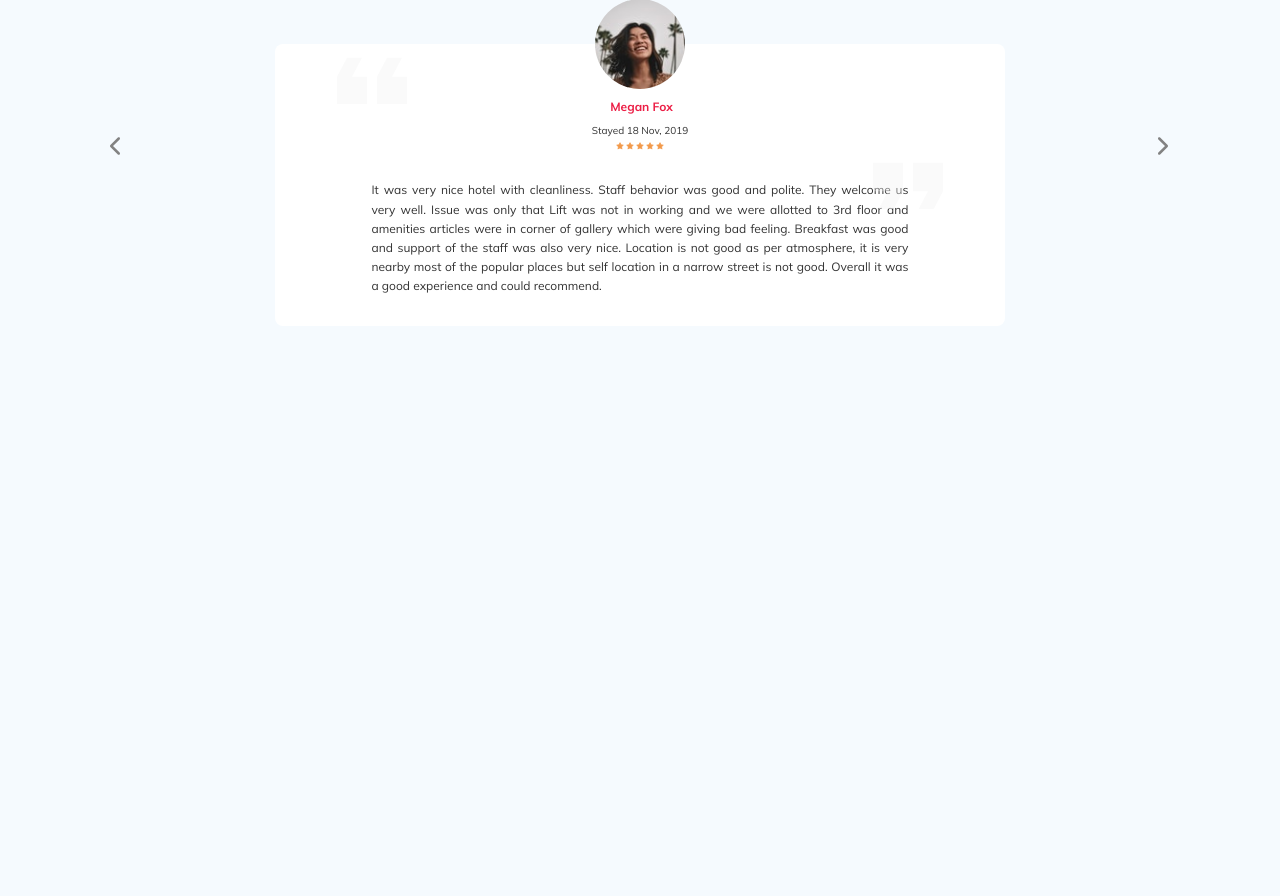
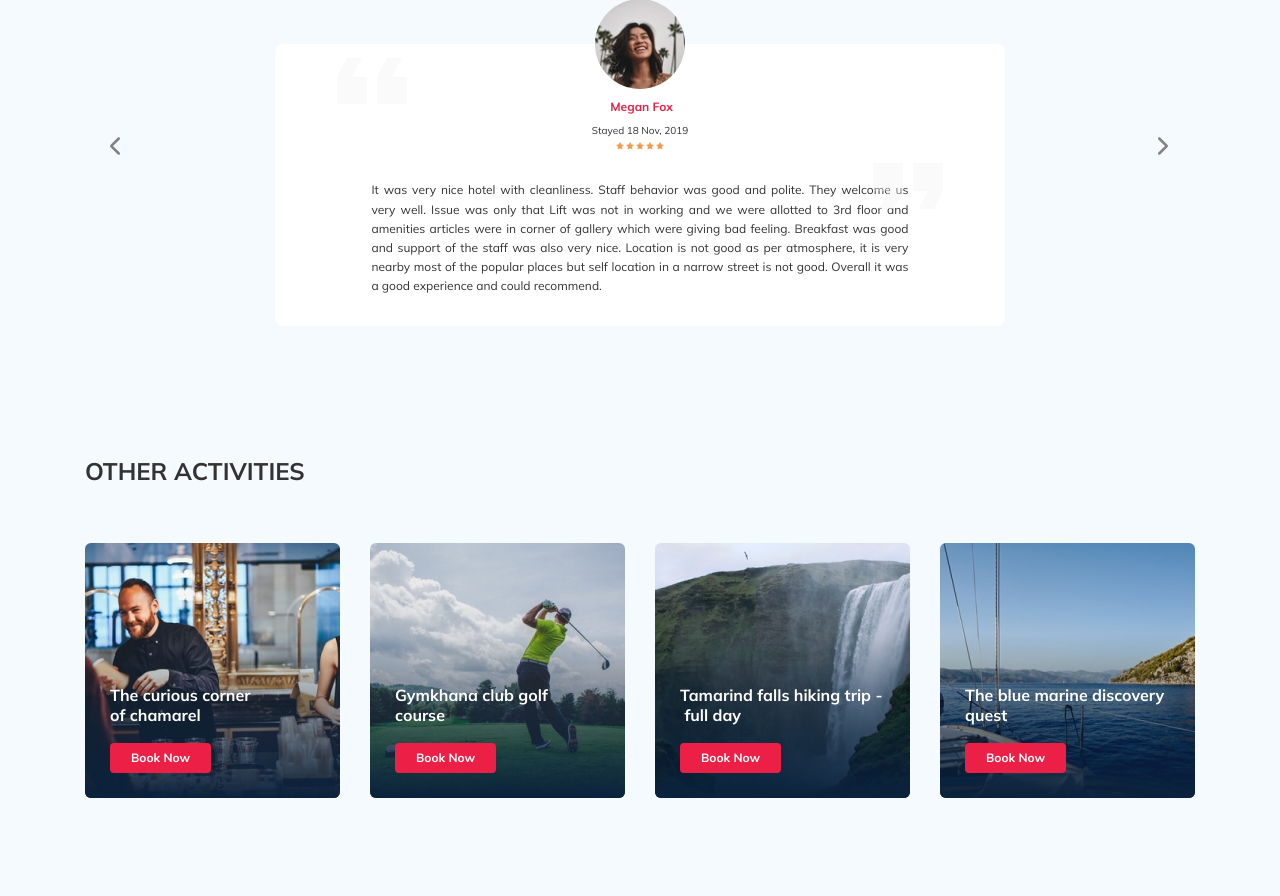
Before and after one commit to kaskoalex/tour-plan, a PHP site: page / in a window 1280 px wide. Shown: the part 1287-2183 px from the top of the page. Before the commit the page ends 1580 px from the top, so only its background shows below. Run offline with PHP 8.4, Linux system fonts and the light colour scheme.

Commit message:
create: added section "activities".

```diff
--- a/css/style.css
+++ b/css/style.css
@@ -1044,6 +1044,94 @@ template {
   letter-spacing: 0.001em;
 }
 
+.activities {
+  padding: 40px 0 98px 0;
+}
+
+.activities__title {
+  font-style: normal;
+  font-weight: bold;
+  font-size: 24px;
+  line-height: 30px;
+  text-transform: uppercase;
+  margin-bottom: 57px;
+}
+
+.activities-wrapper {
+  display: -webkit-box;
+  display: -ms-flexbox;
+  display: flex;
+  -webkit-box-pack: justify;
+      -ms-flex-pack: justify;
+          justify-content: space-between;
+}
+
+.card {
+  display: -webkit-box;
+  display: -ms-flexbox;
+  display: flex;
+  position: relative;
+  -webkit-box-orient: vertical;
+  -webkit-box-direction: normal;
+      -ms-flex-direction: column;
+          flex-direction: column;
+  -webkit-box-align: start;
+      -ms-flex-align: start;
+          align-items: flex-start;
+  padding: 25px 25px;
+  width: 255px;
+  height: 255px;
+  border-radius: 6px;
+  overflow: hidden;
+}
+
+.card::before {
+  content: '';
+  position: absolute;
+  left: 0;
+  right: 0;
+  top: 0;
+  bottom: 0;
+  background: linear-gradient(179.83deg, rgba(196, 196, 196, 0) 35.34%, #0A223D 99.85%);
+  z-index: -1;
+}
+
+.card__image {
+  position: absolute;
+  left: 0;
+  right: 0;
+  top: 0;
+  bottom: 0;
+  width: 100%;
+  height: 100%;
+  -o-object-fit: cover;
+     object-fit: cover;
+  z-index: -2;
+}
+
+.card__title {
+  margin-top: auto;
+  margin-bottom: 18px;
+  color: #ffff;
+  font-style: normal;
+  font-weight: bold;
+  font-size: 16px;
+  line-height: 20px;
+}
+
+.card__button {
+  font-style: normal;
+  font-weight: 600;
+  font-size: 12px;
+  line-height: 16px;
+  color: #ffff;
+  padding: 7px 21px;
+  border: none;
+  background-color: #EC1F46;
+  border-radius: 4px;
+  cursor: pointer;
+}
+
 @media (max-width: 1200px) {
   .container {
     max-width: 960px;
--- a/index.html
+++ b/index.html
@@ -143,24 +143,44 @@
         <div class="hotel-grid">
           <!-- hotel-grid -->
 
-          <div class="swiper  hotel-slider hotel__slider">
+          <div class="swiper hotel-slider hotel__slider">
             <!-- Additional required wrapper -->
             <div class="swiper-wrapper">
               <!-- Slides -->
               <div class="swiper-slide hotel-slider__item">
-                <img class="hotel-slider__image" src="img/slide-1.jpg" alt="slide-1">
+                <img
+                  class="hotel-slider__image"
+                  src="img/slide-1.jpg"
+                  alt="slide-1"
+                />
               </div>
               <div class="swiper-slide hotel-slider__item">
-                <img class="hotel-slider__image" src="img/slide-2.jpg" alt="slide-2" />
+                <img
+                  class="hotel-slider__image"
+                  src="img/slide-2.jpg"
+                  alt="slide-2"
+                />
               </div>
               <div class="swiper-slide hotel-slider__item">
-                <img class="hotel-slider__image" src="img/slide-3.jpg" alt="slide-3" />
+                <img
+                  class="hotel-slider__image"
+                  src="img/slide-3.jpg"
+                  alt="slide-3"
+                />
               </div>
               <div class="swiper-slide hotel-slider__item">
-                <img class="hotel-slider__image" src="img/slide-4.jpg" alt="slide-4" />
+                <img
+                  class="hotel-slider__image"
+                  src="img/slide-4.jpg"
+                  alt="slide-4"
+                />
               </div>
               <div class="swiper-slide hotel-slider__item">
-                <img class="hotel-slider__image" src="img/slide-5.jpg" alt="slide-5" />
+                <img
+                  class="hotel-slider__image"
+                  src="img/slide-5.jpg"
+                  alt="slide-5"
+                />
               </div>
             </div>
             <!-- If we need navigation buttons -->
@@ -285,7 +305,15 @@
                 </div>
                 <!-- /.reviews-slider__profile -->
                 <p class="reviews-slider__text">
-                  It was very nice hotel with cleanliness. Staff behavior was good and polite. They welcome us very well. Issue was only that Lift was not in working and we were allotted to 3rd floor and amenities articles were in corner of gallery which were giving bad feeling. Breakfast was good and support of the staff was also very nice. Location is not good as per atmosphere, it is very nearby most of the popular places but self location in a narrow street is not good. Overall it was a good experience and could recommend.
+                  It was very nice hotel with cleanliness. Staff behavior was
+                  good and polite. They welcome us very well. Issue was only
+                  that Lift was not in working and we were allotted to 3rd floor
+                  and amenities articles were in corner of gallery which were
+                  giving bad feeling. Breakfast was good and support of the
+                  staff was also very nice. Location is not good as per
+                  atmosphere, it is very nearby most of the popular places but
+                  self location in a narrow street is not good. Overall it was a
+                  good experience and could recommend.
                 </p>
               </div>
               <!-- /.reviews-slider__item -->
@@ -378,6 +406,59 @@
     </section>
     <!-- /.reviews -->
 
+    <section class="activities">
+      <!-- container -->
+      <div class="container">
+        <h2 class="activities__title">Other Activities</h2>
+        <div class="activities-wrapper">
+          <div class="card activities__card">
+            <img
+              src="img/activity-1.jpg"
+              alt="The curious corner of chamarel"
+              class="card__image"
+            />
+            <h3 class="card__title">The curious corner of&nbsp;chamarel</h3>
+            <button class="card__button">Book Now</button>
+          </div>
+          <!-- .card -->
+          <div class="card activities__card">
+            <img
+              src="img/activity-2.jpg"
+              alt="Gymkhana club golf course"
+              class="card__image"
+            />
+            <h3 class="card__title">Gymkhana club golf course</h3>
+            <button class="card__button">Book Now</button>
+          </div>
+          <!-- .card -->
+          <div class="card activities__card">
+            <img
+              src="img/activity-3.jpg"
+              alt="Tamarind falls hiking trip - full day"
+              class="card__image"
+            />
+            <h3 class="card__title">
+              Tamarind falls hiking trip&nbsp;-&nbsp;full day
+            </h3>
+            <button class="card__button">Book Now</button>
+          </div>
+          <!-- .card -->
+          <div class="card activities__card">
+            <img
+              src="img/activity-4.jpg"
+              alt="The blue marine discovery quest"
+              class="card__image"
+            />
+            <h3 class="card__title">The blue marine discovery quest</h3>
+            <button class="card__button">Book Now</button>
+          </div>
+          <!-- .card -->
+        </div>
+        <!-- /.activities-wrapper -->
+      </div>
+      <!-- /.container -->
+    </section>
+
     <script src="js/swiper-bundle.min.js"></script>
     <script src="js/main.js"></script>
   </body>
--- /dev/null
+++ b/sass/blocks/_activities.sass
@@ -0,0 +1,60 @@
+.activities
+  padding: 40px 0 98px 0
+  &__title
+    font-style: normal
+    font-weight: bold
+    font-size: 24px
+    line-height: 30px
+    text-transform: uppercase
+    margin-bottom: 57px
+  &-wrapper
+    display: flex
+    justify-content: space-between
+.card
+  display: flex
+  position: relative
+  flex-direction: column
+  align-items: flex-start
+  padding: 25px 25px
+  width: 255px
+  height: 255px
+  border-radius: 6px
+  overflow: hidden
+  &::before
+    content: ''
+    position: absolute
+    left: 0
+    right: 0
+    top: 0
+    bottom: 0
+    background: linear-gradient(179.83deg, rgba(196, 196, 196, 0) 35.34%, #0A223D 99.85%)
+    z-index: -1
+  &__image
+    position: absolute
+    left: 0
+    right: 0
+    top: 0
+    bottom: 0
+    width: 100%
+    height: 100%
+    object-fit: cover
+    z-index: -2
+  &__title
+    margin-top: auto
+    margin-bottom: 18px
+    color: $light
+    font-style: normal
+    font-weight: bold
+    font-size: 16px
+    line-height: 20px
+  &__button
+    font-style: normal
+    font-weight: 600
+    font-size: 12px
+    line-height: 16px
+    color: $light
+    padding: 7px 21px
+    border: none
+    background-color: $primary
+    border-radius: 4px
+    cursor: pointer
--- a/sass/style.sass
+++ b/sass/style.sass
@@ -14,5 +14,7 @@
 @import "blocks/newsletter"
 // Стили для блока Отзывы
 @import "blocks/reviews"
+// Стили для блока Активитет
+@import "blocks/activities"
 // Подключение стилей для адаптива
 @import "media"
```
Also changed, not shown: other parts of css/style.css (+29 -0 lines), sass/_media.sass (+23 -0 lines), img/activity-1.jpg (added), img/activity-2.jpg (added), img/activity-3.jpg (added), img/activity-4.jpg (added), 1 other file.
